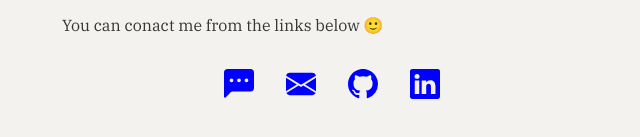
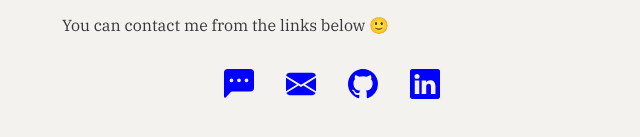
Before and after one commit to cpintor/cpintor.github.io, a website: page index.html in a window 1280 px wide. Shown: the part 435-572 px from the top of the page, 308-948 px from the left. Drawn offline with nearby package versions, Linux system fonts and the light colour scheme.

Commit message:
Fixing typo

```diff
--- a/index.html
+++ b/index.html
@@ -32,7 +32,7 @@
         <div class="col-md-3 col-sm-1"></div>
         <div class="col-md-6 col-sm-10 text-left">
           <p>Hello, I am currently a senior at the Illinois Institute of Technology in Chicago, IL majoring in Information Technology Mangement, specializing in Web App Design and Development.</p>
-          <p>You can conact me from the links below 🙂</p>
+          <p>You can contact me from the links below 🙂</p>
         </div>
         <div class="col-md-3 col-sm-1"></div>
       </div>
```
